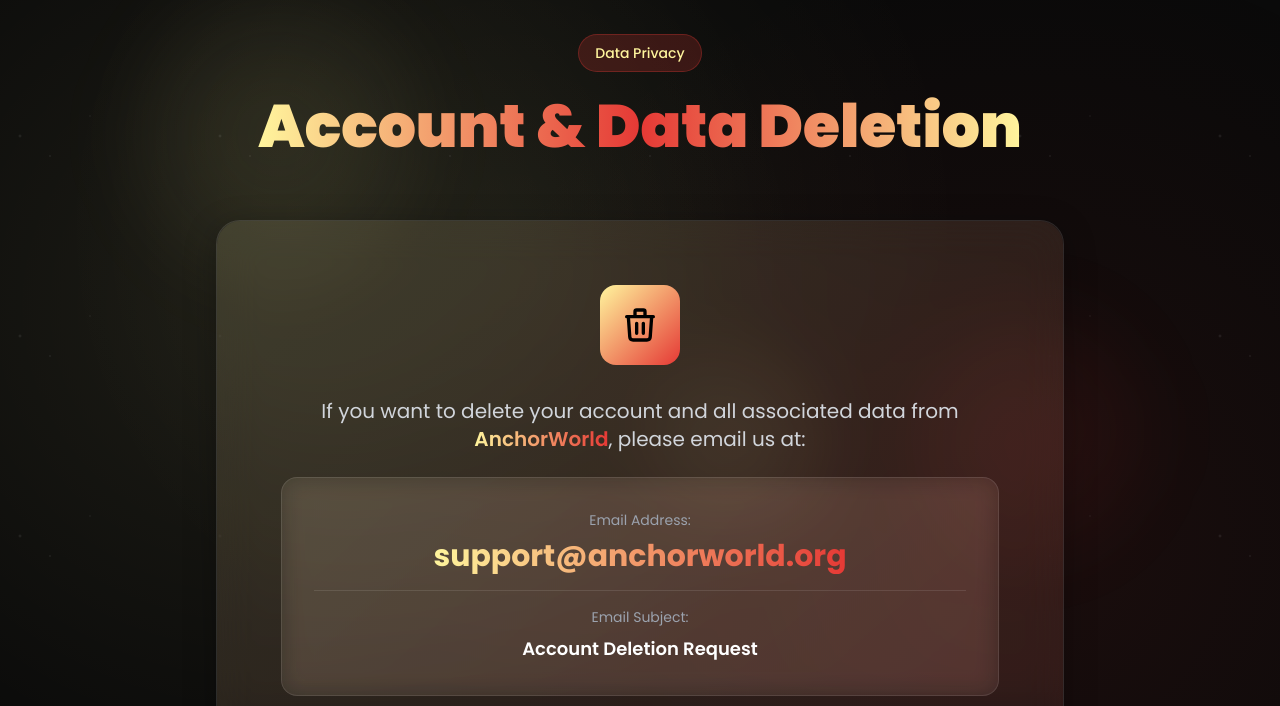
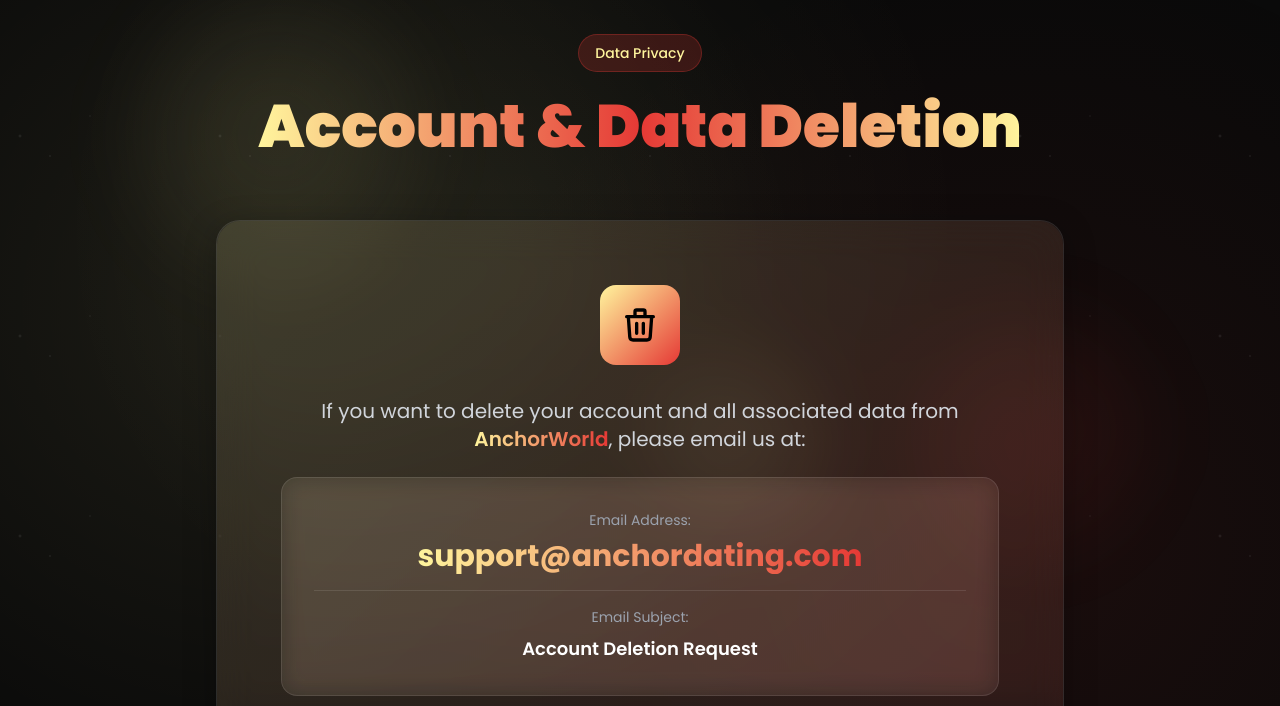
Before and after one commit to dev-ashir768/anchor, a plain HTML site: page account-deletion.html in a window 1280 px wide. Shown: the part 94-800 px from the top of the page. Drawn offline with nearby package versions, Linux system fonts and the light colour scheme.

```diff
--- a/account-deletion.html
+++ b/account-deletion.html
@@ -167,10 +167,10 @@
                   <div>
                     <p class="text-sm text-gray-400 mb-2">Email Address:</p>
                     <a
-                      href="mailto:support@anchorworld.org?subject=Account%20Deletion%20Request"
+                      href="mailto:support@anchordating.com?subject=Account%20Deletion%20Request"
                       class="text-2xl md:text-3xl font-bold bg-gradient-to-r from-[#FFF59D] to-[#E53935] bg-clip-text text-transparent hover:scale-105 transition-transform inline-block"
                     >
-                      support@anchorworld.org
+                      support@anchordating.com
                     </a>
                   </div>
 
@@ -185,7 +185,7 @@
 
               <!-- CTA Button -->
               <a
-                href="mailto:support@anchorworld.org?subject=Account%20Deletion%20Request"
+                href="mailto:support@anchordating.com?subject=Account%20Deletion%20Request"
                 class="inline-block px-8 py-4 bg-gradient-to-r from-[#FFF59D] via-[#E53935] to-[#FFF59D] rounded-full font-bold text-lg hover:scale-105 transition-transform text-black"
               >
                 Send Deletion Request
```
Also changed, not shown: child-safety.html (+3 -3 lines).
